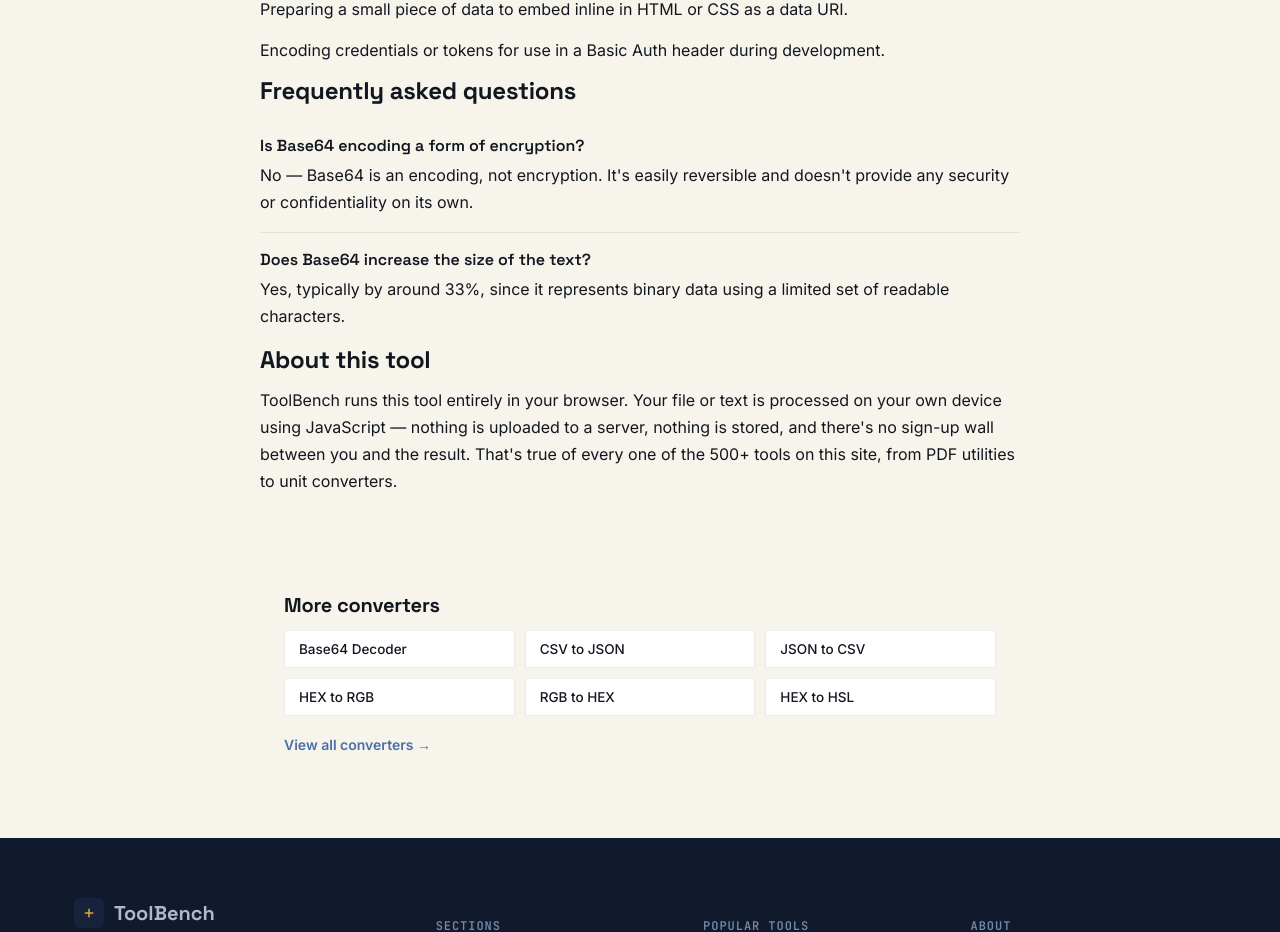
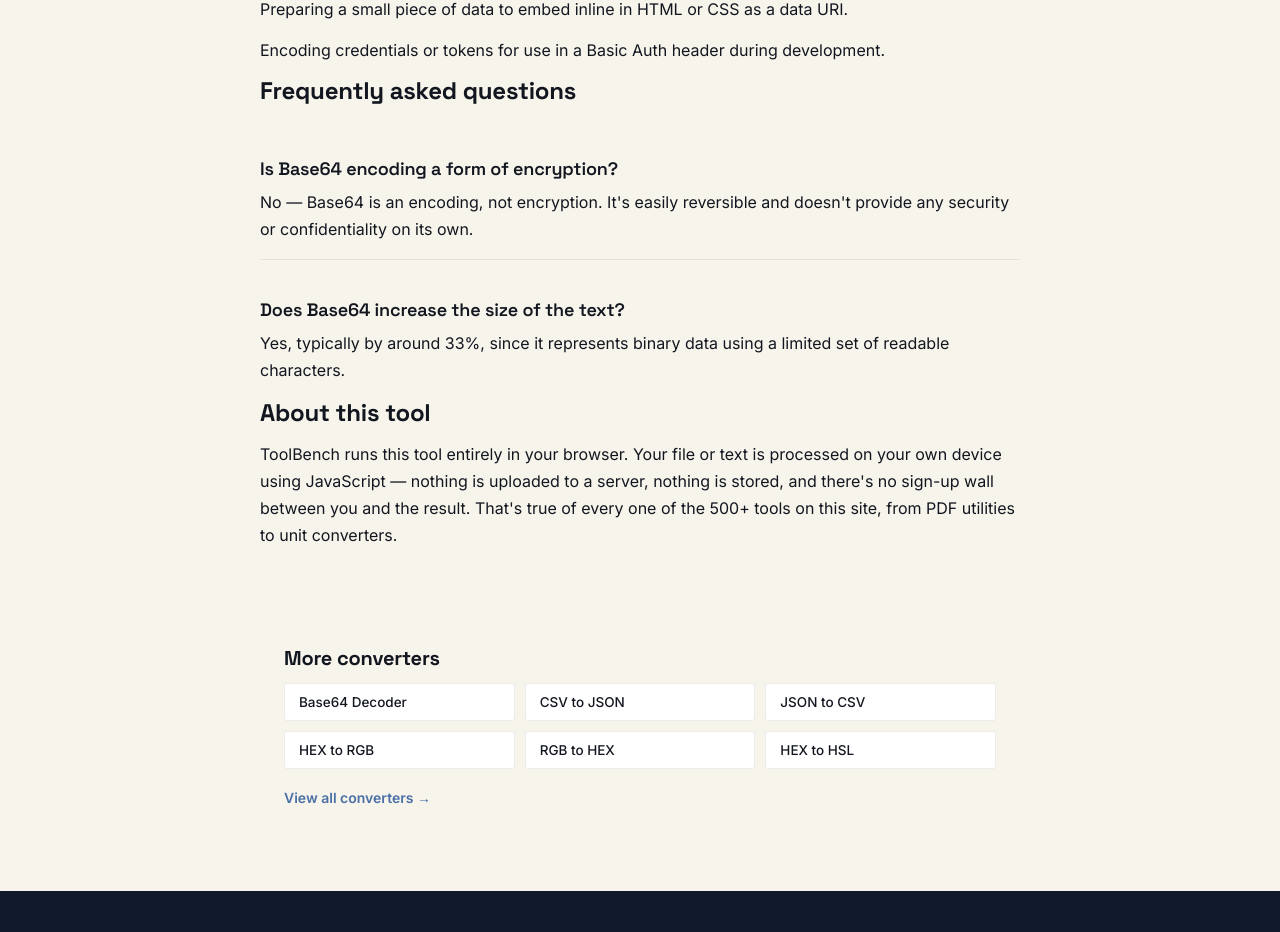
Before and after one commit to HAROONAKBAR06/toolbench-next, a Next.js app: page /convert/base64-encode-text in a window 1280 px wide. Shown: the part 930-1862 px from the top of the page. Built offline with nearby package versions, Linux system fonts and the light colour scheme.

Commit message:
Update ArticleContent.jsx

```diff
--- a/components/ArticleContent.jsx
+++ b/components/ArticleContent.jsx
@@ -16,7 +16,7 @@ export default function ArticleContent({ content }) {
             <div>
               {section.faq.map((item, j) => (
                 <div className="faq-item" key={j}>
-                  <div className="faq-q">{item.q}</div>
+                  <h3 className="faq-q">{item.q}</h3>
                   <p style={{ marginBottom: 0 }}>{item.a}</p>
                 </div>
               ))}
```
